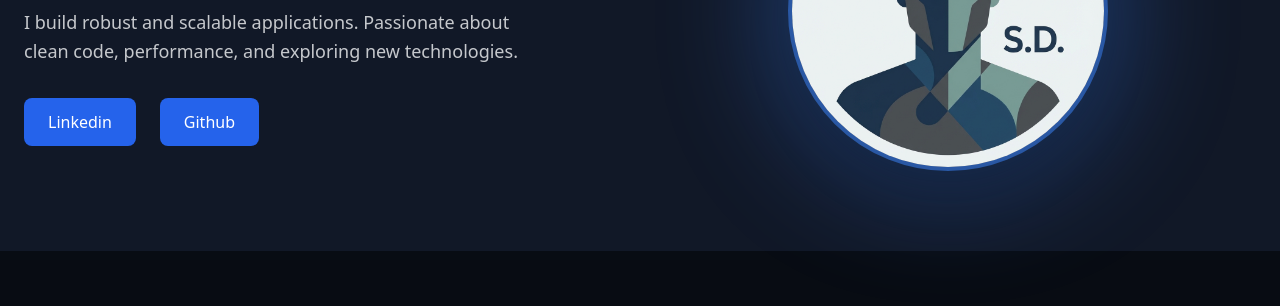
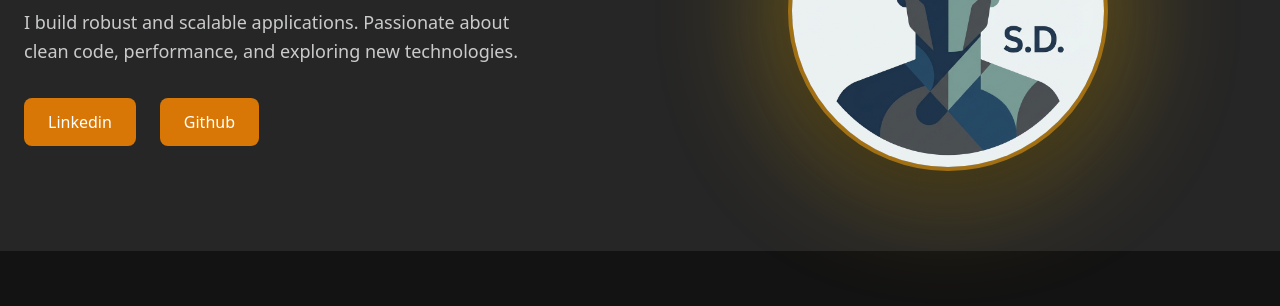
Before and after one commit to MarkusYPA/portfolio, a plain HTML site: page index.html in a window 1280 px wide. Shown: the part 229-535 px from the top of the page. Drawn offline with nearby package versions, Linux system fonts and the light colour scheme.

Commit message:
set colors

```diff
--- a/config.js
+++ b/config.js
@@ -11,9 +11,11 @@ window.portfolioConfig = {
   },
   theme: {
     colors: {
-      primary: "blue", // Tailwind color name (e.g., blue, indigo, teal)
-      background: "gray-900", // Dark mode background
-      text: "gray-100"
+      primary: "amber", // Tailwind color name (e.g., blue, indigo, teal) blue
+      background: "neutral-800", // Dark mode background gray-900
+      text: "gray-100", //gray-100
+      glow: "amber-500",
+      cardHeader: "stone-700"
     }
   },
   skills: [
--- a/index.html
+++ b/index.html
@@ -22,14 +22,14 @@
             width: 8px;
         }
         ::-webkit-scrollbar-track {
-            background: #1a202c;
+            background: #2b2b2b;
         }
         ::-webkit-scrollbar-thumb {
-            background: #4a5568;
+            background: #616161;
             border-radius: 4px;
         }
         ::-webkit-scrollbar-thumb:hover {
-            background: #718096;
+            background: #909090;
         }
         .glass-card {
             background: rgba(255, 255, 255, 0.05);
@@ -56,7 +56,7 @@
             </div>
             <div class="md:w-1/2 flex justify-center">
                 <div class="relative">
-                    <div class="absolute inset-0 bg-blue-500 rounded-full blur-3xl opacity-20 animate-pulse"></div>
+                    <div class="absolute inset-0 bg-yellow-500 rounded-full blur-3xl opacity-20 animate-pulse"></div> <!-- bg-blue-500 -->
                     <img id="profile-picture" src="" alt="Profile" class="relative w-64 h-64 md:w-80 md:h-80 rounded-full object-cover border-4 border-opacity-50 shadow-2xl">
                 </div>
             </div>
--- a/script.js
+++ b/script.js
@@ -26,6 +26,11 @@ document.addEventListener('DOMContentLoaded', () => {
     const profilePic = document.getElementById('profile-picture');
     profilePic.src = profile.picture;
     profilePic.className += ` ${primaryBorder}`;
+
+    const profileGlow = document.getElementById('profile-glow');
+    if (profileGlow && colors.glow) {
+        profileGlow.classList.add(`bg-${colors.glow}`);
+    }
 
     // Social Links
     const socialContainer = document.getElementById('social-links');
```
